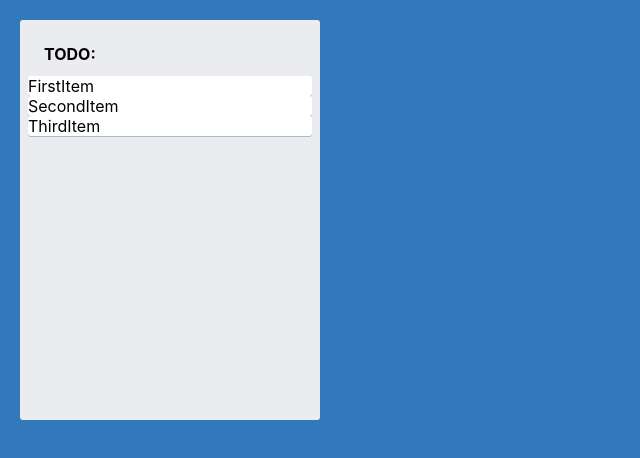
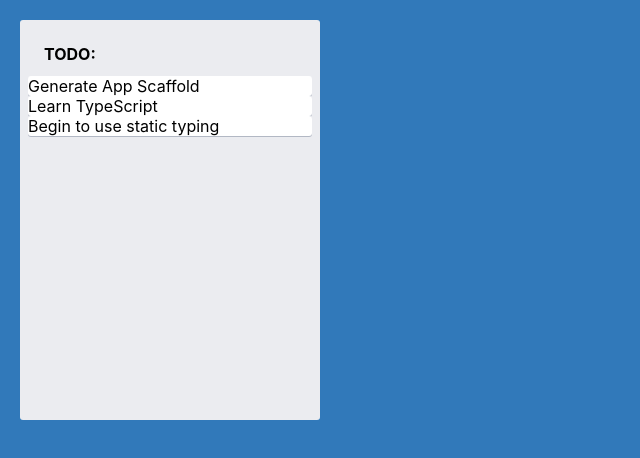
Before and after one commit to shuampi/trello-clone, a React (Create React App) app: page / in a window 1280 px wide. Shown: the top 458 px of the page, without its empty margins (0-640 px from the left). Built offline with nearby package versions, Linux system fonts and the light colour scheme.

Commit message:
card component created

```diff
--- a/src/App.tsx
+++ b/src/App.tsx
@@ -1,16 +1,11 @@
-import React from 'react';
-import { AppContainer, ColumnContainer, ColumnTitle, CardContainer } from './styles';
+import {Column} from './Column';
+import { AppContainer } from './styles';
 
 
 export function App() {
   return (
    <AppContainer>
-      <ColumnContainer>
-        <ColumnTitle>TODO:</ColumnTitle>
-        <CardContainer>FirstItem</CardContainer>
-        <CardContainer>SecondItem</CardContainer>
-        <CardContainer>ThirdItem</CardContainer>
-      </ColumnContainer>
+      <Column text="TODO:"/>
    </AppContainer>
   );
 }
```
Also changed, not shown: src/Card.tsx (added, +8 -0 lines).
